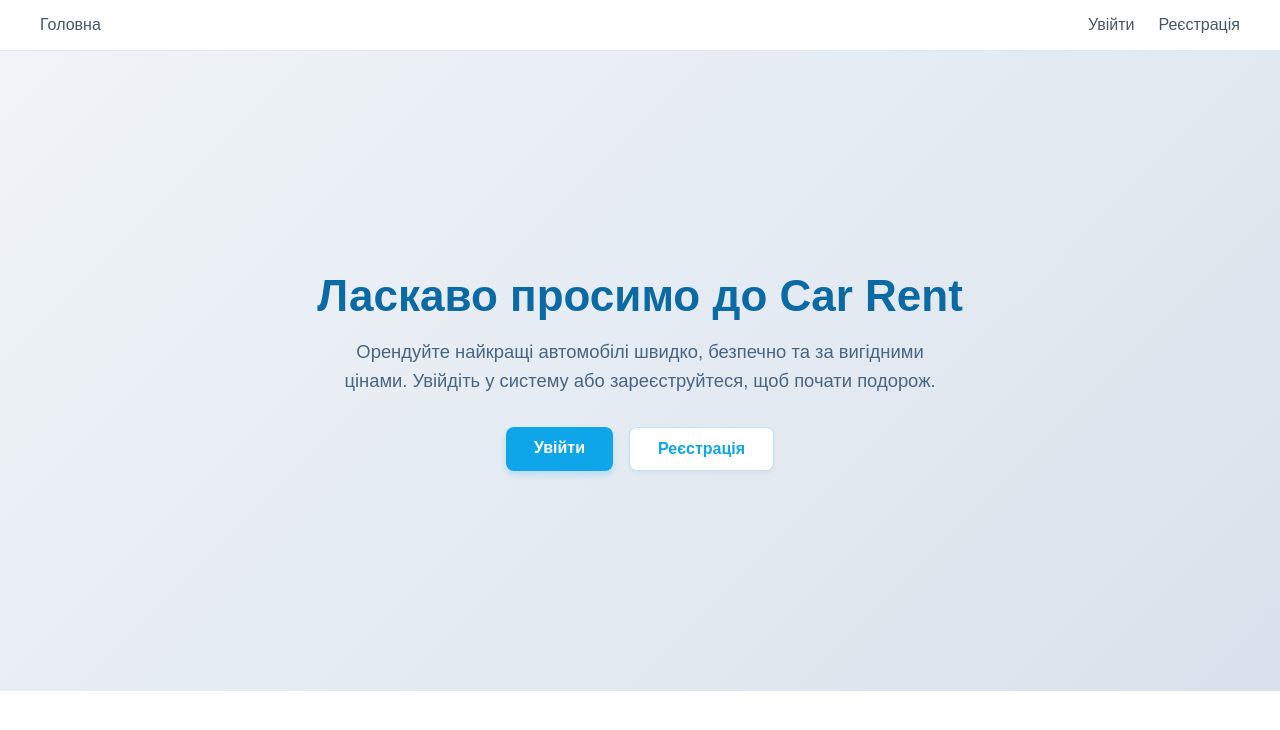
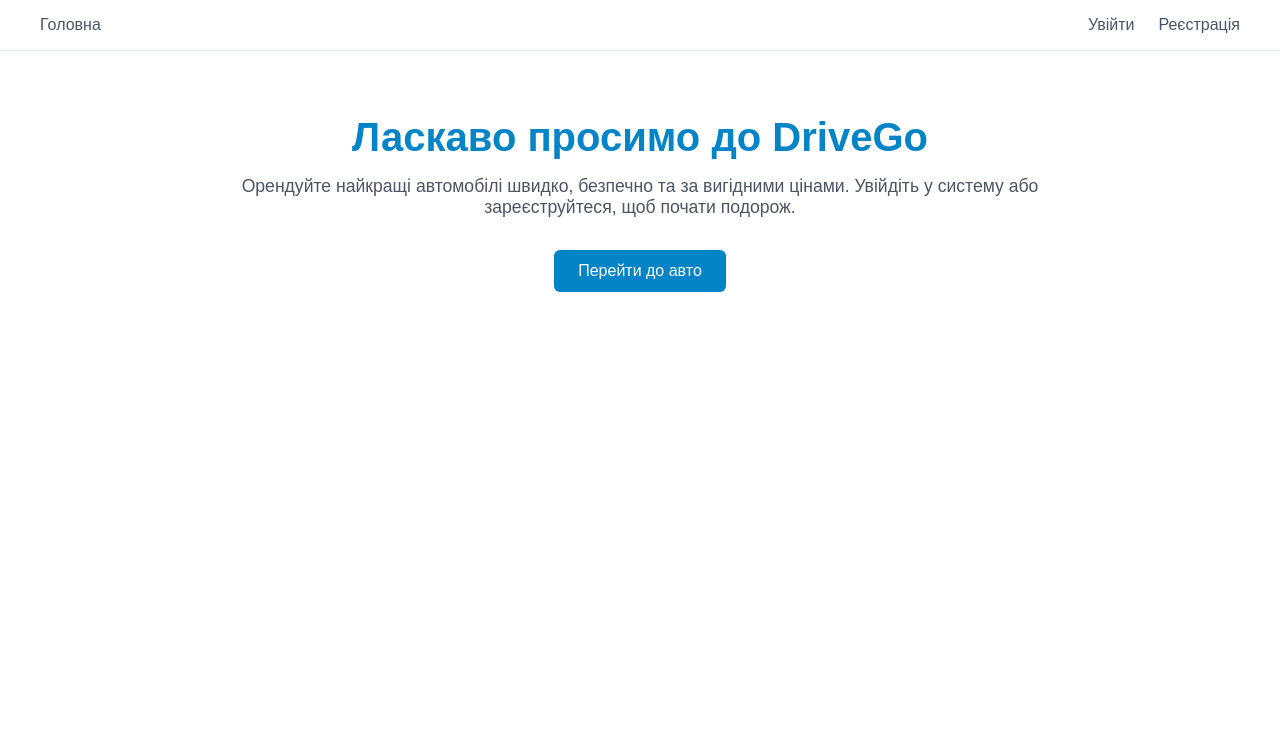
Before and after one commit to Yurii-Masniuk/cars-rent, a Next.js app: page / in a window 1280 px wide. Shown: the top 730 px of the page. Built offline with nearby package versions, Linux system fonts and the light colour scheme; no server answers.

Commit message:
Add cars

```diff
--- a/app/cars/page.module.css
+++ b/app/cars/page.module.css
@@ -0,0 +1,30 @@
+.container {
+    max-width: 1200px;
+    margin: 0 auto;
+    padding: 2rem 1rem;
+}
+
+.title {
+    font-size: 2rem;
+    font-weight: 700;
+    color: #1e293b;
+    margin-bottom: 2rem;
+    text-align: center;
+}
+
+.loading {
+    text-align: center;
+    color: #64748b;
+    font-size: 1.1rem;
+}
+
+.error {
+    text-align: center;
+    color: #ef4444;
+    font-size: 1.1rem;
+    background-color: #fef2f2;
+    padding: 1rem;
+    border-radius: 0.375rem;
+    border: 1px solid #fecaca;
+    margin-top: 1rem;
+}
--- a/app/page.module.css
+++ b/app/page.module.css
@@ -1,66 +1,59 @@
-.page {
+.main {
   display: flex;
   flex-direction: column;
   align-items: center;
   justify-content: center;
-  min-height: 80vh;
-  padding: 2rem;
+  padding: 4rem 2rem;
   text-align: center;
-  /* М'який світлий градієнт замість важкої темряви */
-  background: linear-gradient(135deg, #f0f4f8 0%, #d9e2ec 100%);
-  color: #102a43;
+}
+
+.hero {
+  max-width: 800px;
 }
 
 .title {
-  font-size: 2.75rem;
-  font-weight: 700;
+  font-size: 2.5rem;
+  color: #0284c7;
   margin-bottom: 1rem;
-  color: #0b69a3;
 }
 
 .subtitle {
-  font-size: 1.15rem;
-  color: #486581;
-  max-width: 600px;
+  font-size: 1.1rem;
+  color: #4b5563;
   margin-bottom: 2rem;
-  line-height: 1.6;
 }
 
 .actions {
   display: flex;
   gap: 1rem;
+  justify-content: center;
 }
 
-.btnPrimary {
-  background-color: #0ea5e9;
-  /* Яскравий і легкий блакитний/синій */
-  color: #ffffff;
-  padding: 0.75rem 1.75rem;
-  border-radius: 8px;
-  font-weight: 600;
+.primaryBtn {
+  background-color: #0284c7;
+  color: white;
+  padding: 0.75rem 1.5rem;
+  border-radius: 0.375rem;
   text-decoration: none;
-  box-shadow: 0 4px 6px rgba(14, 165, 233, 0.2);
-  transition: all 0.2s ease;
+  font-weight: 500;
+  transition: background-color 0.2s;
 }
 
-.btnPrimary:hover {
-  background-color: #0284c7;
-  transform: translateY(-1px);
+.primaryBtn:hover {
+  background-color: #0369a1;
 }
 
-.btnSecondary {
-  background-color: #ffffff;
-  color: #0ea5e9;
-  border: 1px solid #bae6fd;
-  padding: 0.75rem 1.75rem;
-  border-radius: 8px;
-  font-weight: 600;
+.secondaryBtn {
+  background-color: white;
+  color: #0284c7;
+  border: 1px solid #0284c7;
+  padding: 0.75rem 1.5rem;
+  border-radius: 0.375rem;
   text-decoration: none;
-  box-shadow: 0 2px 4px rgba(0, 0, 0, 0.05);
-  transition: all 0.2s ease;
+  font-weight: 500;
+  transition: background-color 0.2s;
 }
 
-.btnSecondary:hover {
+.secondaryBtn:hover {
   background-color: #f0f9ff;
-  border-color: #0ea5e9;
 }
--- a/app/page.tsx
+++ b/app/page.tsx
@@ -3,20 +3,20 @@
 
 const Page = () => {
   return (
-    <div className={css.page}>
-      <h1 className={css.title}>Ласкаво просимо до Car Rent</h1>
+    <main className={css.main}>
+      <div className={css.hero}>
+        <h1 className={css.title}>Ласкаво просимо до DriveGo</h1>
         <p className={css.subtitle}>
           Орендуйте найкращі автомобілі швидко, безпечно та за вигідними цінами. Увійдіть у систему або зареєструйтеся, щоб почати подорож.
         </p>
+
         <div className={css.actions}>
-        <Link href="/login" className={css.btnPrimary}>
-          Увійти
-        </Link>
-        <Link href="/register" className={css.btnSecondary}>
-          Реєстрація
+          <Link href="/cars" className={css.primaryBtn}>
+            Перейти до авто
           </Link>
         </div>
       </div>
+    </main>
   );
 };
 
--- a/services/cars.ts
+++ b/services/cars.ts
@@ -1,7 +1,7 @@
 import { Car, CreateCarBody, GetCarsParams, GetCarsResponse, UpdateCarBody } from "@/types/cars";
 import { proxyServer } from "./server-config";
 
-export const getCars = async (params: GetCarsParams) => {
+export const getCars = async (params?: GetCarsParams) => {
     const res = await proxyServer.get<GetCarsResponse>('/cars', {params});
     return res.data;
 };
```
Also changed, not shown: app/cars/page.tsx (+65 -0 lines), components/CarsList/CarItem/CarItem.module.css (added, +86 -0 lines), components/CarsList/CarItem/CarItem.tsx (added, +49 -0 lines), components/CarsList/CarsList.module.css (added, +16 -0 lines), components/CarsList/CarsList.tsx (added, +23 -0 lines). Lines whose indentation alone changed are shown as unchanged.
